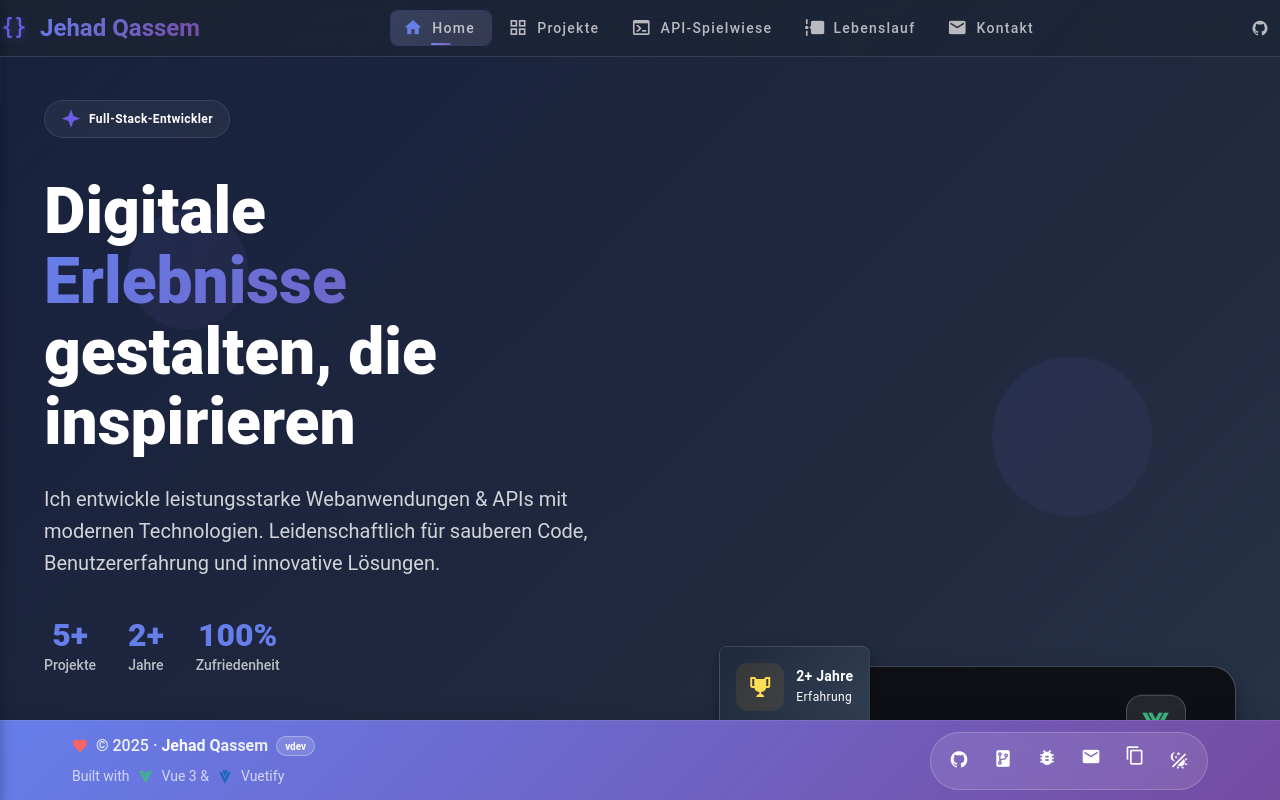
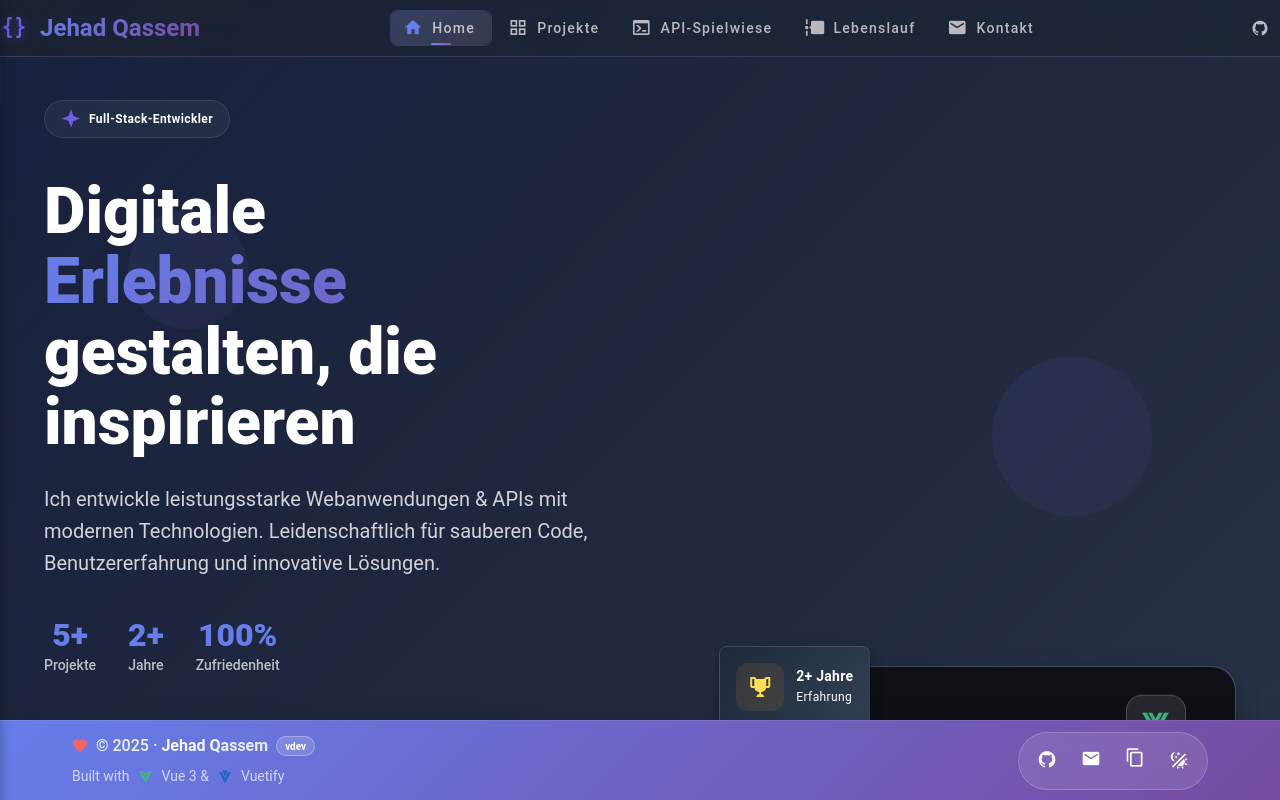
Before and after one commit to je2700/myWebsite, a Vue app in the folder vuetify-devsite/: page / in a window 1280 px wide. Built offline with nearby package versions, Linux system fonts and the light colour scheme; no server answers.

Commit message:
Update portfolio

```diff
--- a/vuetify-devsite/src/components/FooterBar.vue
+++ b/vuetify-devsite/src/components/FooterBar.vue
@@ -187,20 +187,6 @@ const socialLinks = [
     url: repoUrl,
     tooltip: 'Code auf GitHub ansehen',
     ariaLabel: 'GitHub Profil öffnen'
-  },
-  {
-    name: 'Source',
-    icon: 'mdi-source-repository',
-    url: repoUrl,
-    tooltip: 'Source Code ansehen',
-    ariaLabel: 'Source Code öffnen'
-  },
-  {
-    name: 'Issues',
-    icon: 'mdi-bug',
-    url: `${repoUrl}/issues`,
-    tooltip: 'Bug melden / Feature vorschlagen',
-    ariaLabel: 'Issues öffnen'
   },
   {
     name: 'Email',
```
